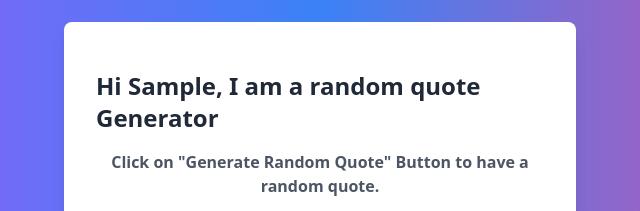
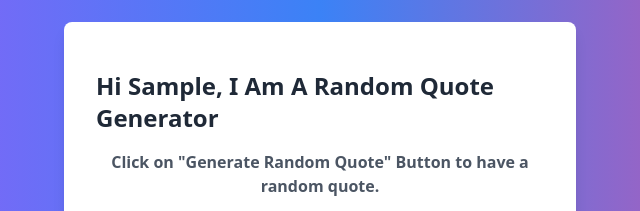
Before and after one commit to Dhruvmehta1311/random-quote-generator, a plain HTML site: page index.html in a window 1280 px wide. Both pictures are taken after typing "Sample" into the empty fields and a click on the button "Click Here". Shown: the part 234-445 px from the top of the page, 320-960 px from the left. Drawn offline with nearby package versions, Linux system fonts and the light colour scheme.

Commit message:
Minor Fixes..

```diff
--- a/index.html
+++ b/index.html
@@ -26,7 +26,10 @@
           </button>
         </form>
         <span class="flex flex-col gap-4">
-          <h1 id="heading" class="text-2xl font-bold text-gray-800 hidden">
+          <h1
+            id="heading"
+            class="text-2xl font-bold text-gray-800 hidden capitalize"
+          >
             I am a Random Quote Generator.
           </h1>
           <h3
--- a/quotes.js
+++ b/quotes.js
@@ -26,11 +26,12 @@ function unhideElements() {
   quoteBtn.classList.remove("hidden");
   quotePara.classList.remove("hidden");
   quoteForm.classList.remove("hidden");
-  heading.textContent = `Hi ${nameValue}, I am a random quote Generator`;
+  heading.textContent = `Hi ${nameValue}, I am a Random Quote Generator`;
 }
 
 async function getQuote() {
-  heading.textContent = `Hi ${nameValue}, I am a random quote Generator`;
+  heading.classList.add("hidden");
+  heading.textContent = `Hi ${nameValue}, I am a Random Quote Generator`;
   const res = await fetch(api);
   const data = await res.json();
   randomQuote = data[0].content;
```
